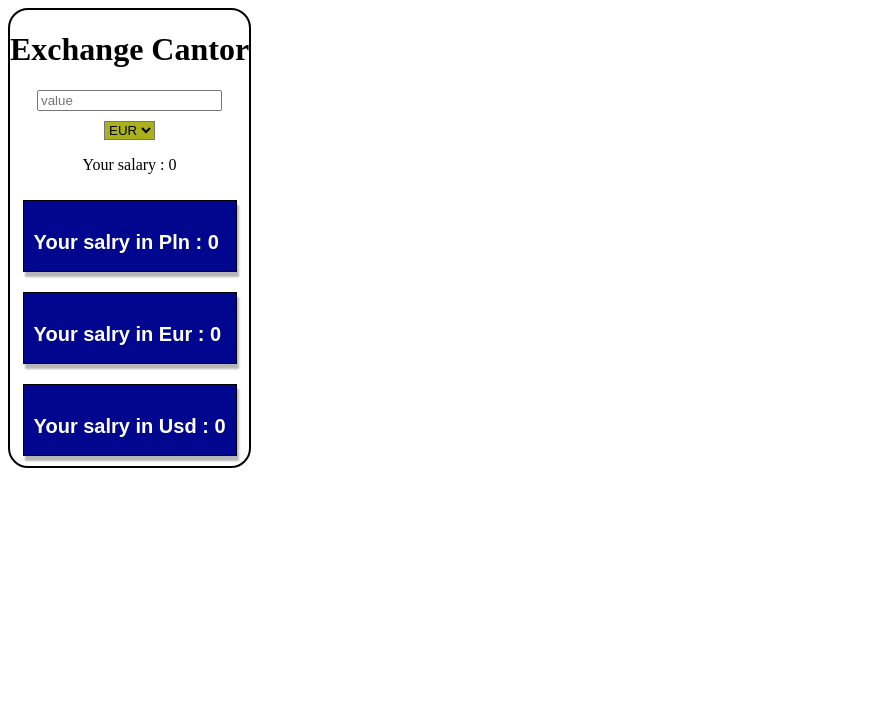
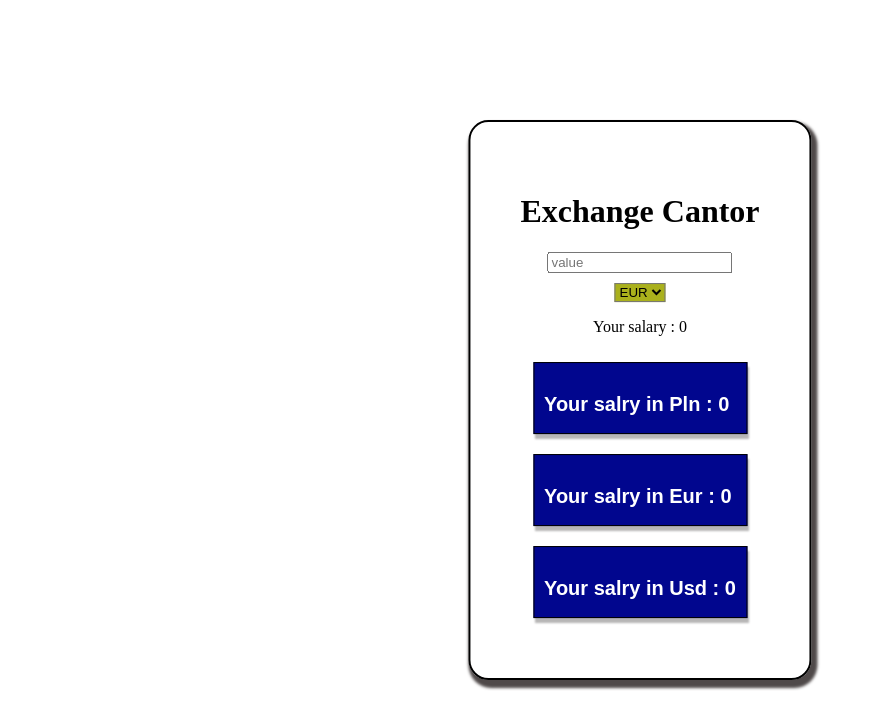
Before and after one commit to marcinoles87/exchangemoney, a React (Create React App) app: page / in a window 1280 px wide. Shown: the top 728 px of the page, without its empty margins (0-875 px from the left). Built offline with nearby package versions, Linux system fonts and the light colour scheme.

Commit message:
work with css

```diff
--- a/src/App.css
+++ b/src/App.css
@@ -1,12 +1,18 @@
 .exchange-container{
+    position: absolute;
+    top: 50%;
+    left: 50%;
+    transform: translate(-50%, -50%);
     display:flex;
     flex-direction: column;
     justify-content: center;
     align-items: center;
+    padding: 50px;
     text-align: center;
     border: 2px solid black;
     border-radius: 20px;
-    width: fit-content;
+    box-shadow: 3px 5px 3px 3px rgb(79, 73, 73);
+
 }
 
 .change-container{
```
